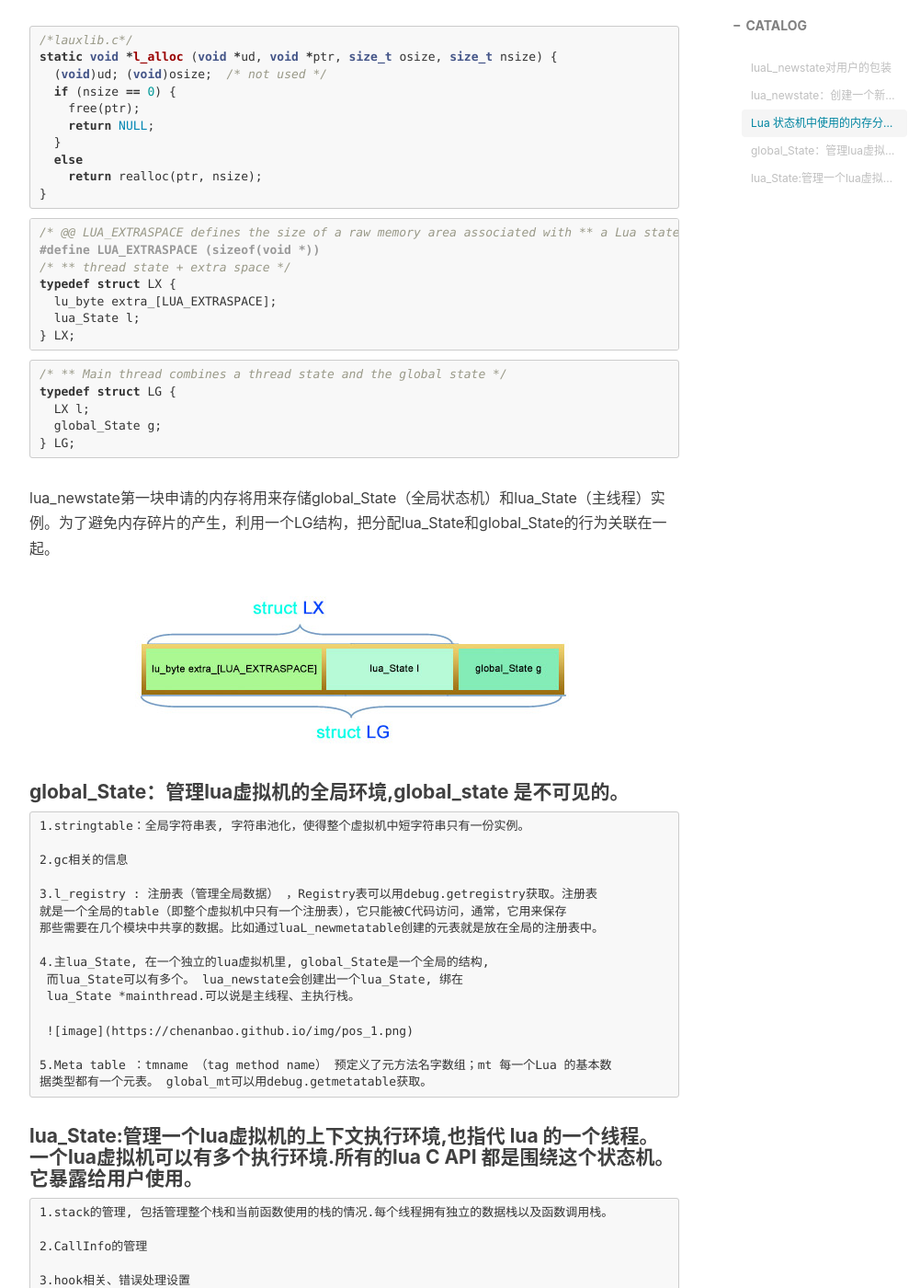
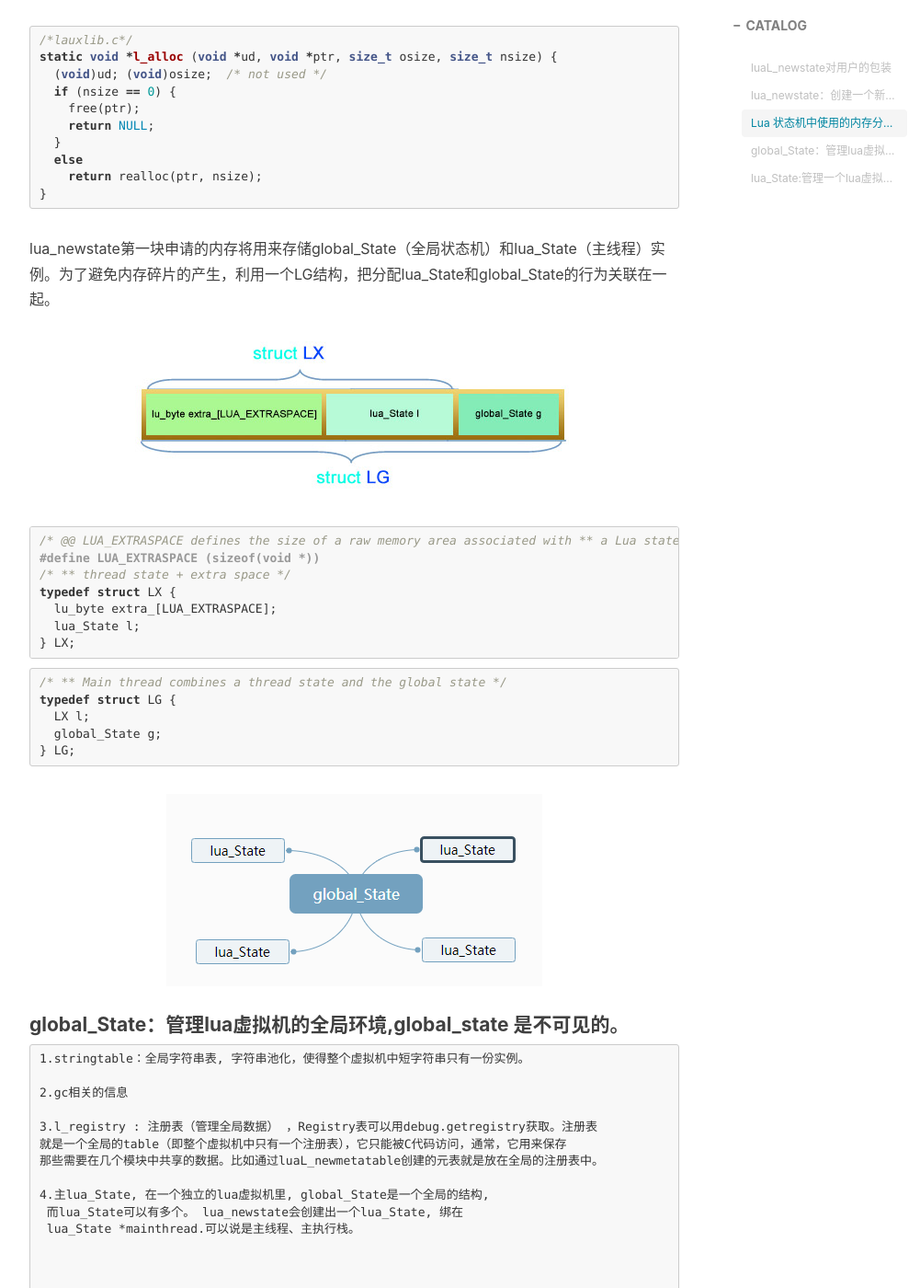
Before and after one commit to chenanbao/chenanbao.github.io, a Jekyll site: the page built from _posts/2018-07-27-Lua虚拟机创建分析.md, in a window 1280 px wide and 1400 px high, scrolled down 1831 px. Shown: the whole window at 92% size, without its empty margins (233-1234 px from the left). Built offline with Jekyll 4.4.1, drawn with Linux system fonts in a browser that asks for light colours; nearby versions of some CDN libraries; comment, search, counter and statistics services are not loaded; some of the changed text lies outside the part shown.

Commit message:
change content

````diff
--- a/_posts/2018-07-27-Lua虚拟机创建分析.md
+++ b/_posts/2018-07-27-Lua虚拟机创建分析.md
@@ -75,6 +75,10 @@ static void *l_alloc (void *ud, void *ptr, size_t osize, size_t nsize) {
 }
 ```
 
+lua_newstate第一块申请的内存将用来存储global_State（全局状态机）和lua_State（主线程）实例。为了避免内存碎片的产生，利用一个LG结构，把分配lua_State和global_State的行为关联在一起。
+![image](https://chenanbao.github.io/img/pos_2.jpg)
+
+
 ```c
 /*
 @@ LUA_EXTRASPACE defines the size of a raw memory area associated with
@@ -101,9 +105,9 @@ typedef struct LG {
 } LG;
 ```
 
-lua_newstate第一块申请的内存将用来存储global_State（全局状态机）和lua_State（主线程）实例。为了避免内存碎片的产生，利用一个LG结构，把分配lua_State和global_State的行为关联在一起。
 
-![image](https://chenanbao.github.io/img/pos_2.jpg)
+![image](https://chenanbao.github.io/img/pos_1.png)
+
 
 #### global_State：管理lua虚拟机的全局环境,global_state 是不可见的。
 
@@ -119,7 +123,7 @@ lua_newstate第一块申请的内存将用来存储global_State（全局状态
      而lua_State可以有多个。 lua_newstate会创建出一个lua_State, 绑在
      lua_State *mainthread.可以说是主线程、主执行栈。
 
-     ![image](https://chenanbao.github.io/img/pos_1.png)
+
 
     5.Meta table ：tmname （tag method name） 预定义了元方法名字数组；mt 每一个Lua 的基本数
     据类型都有一个元表。 global_mt可以用debug.getmetatable获取。
````
